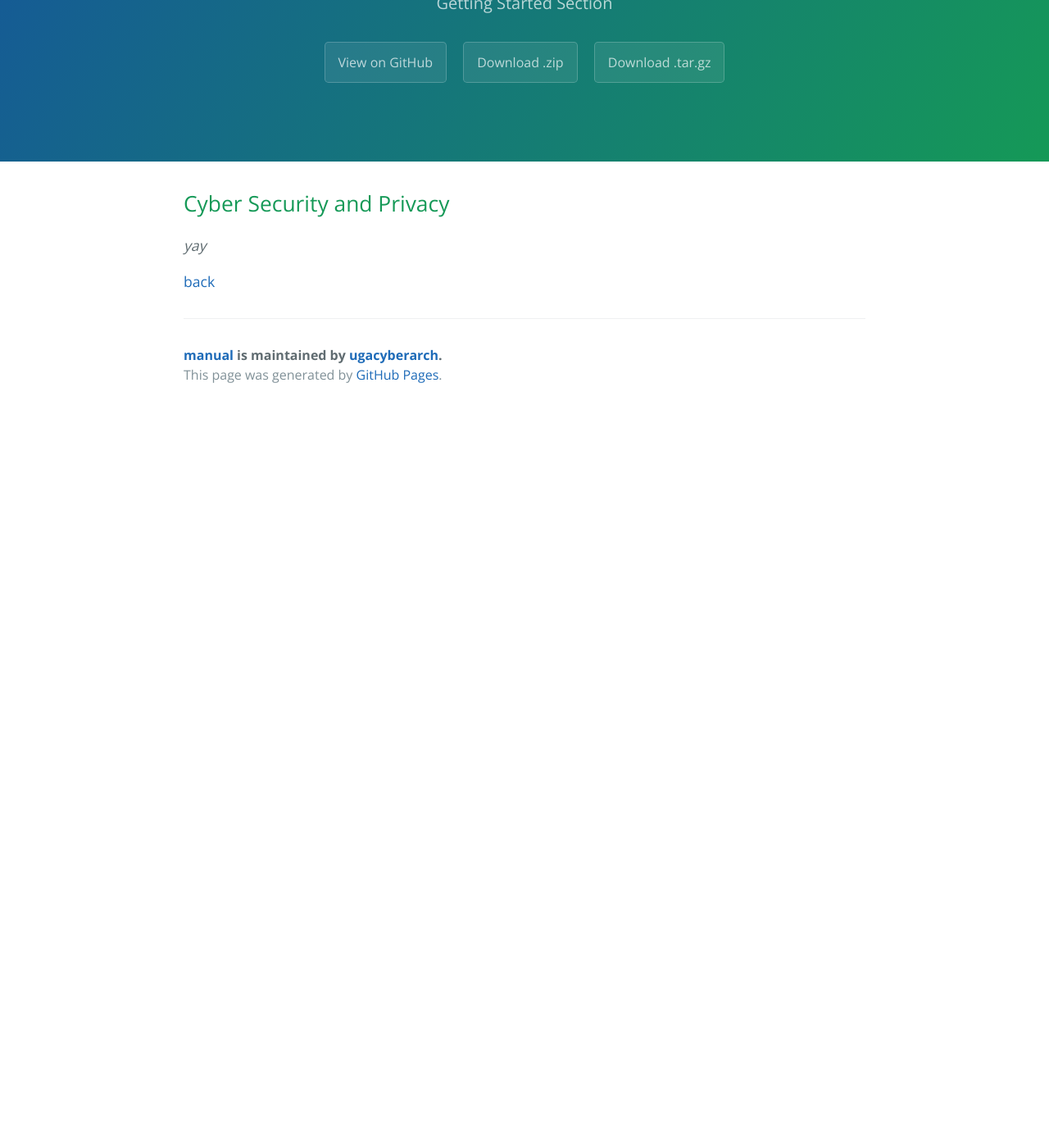
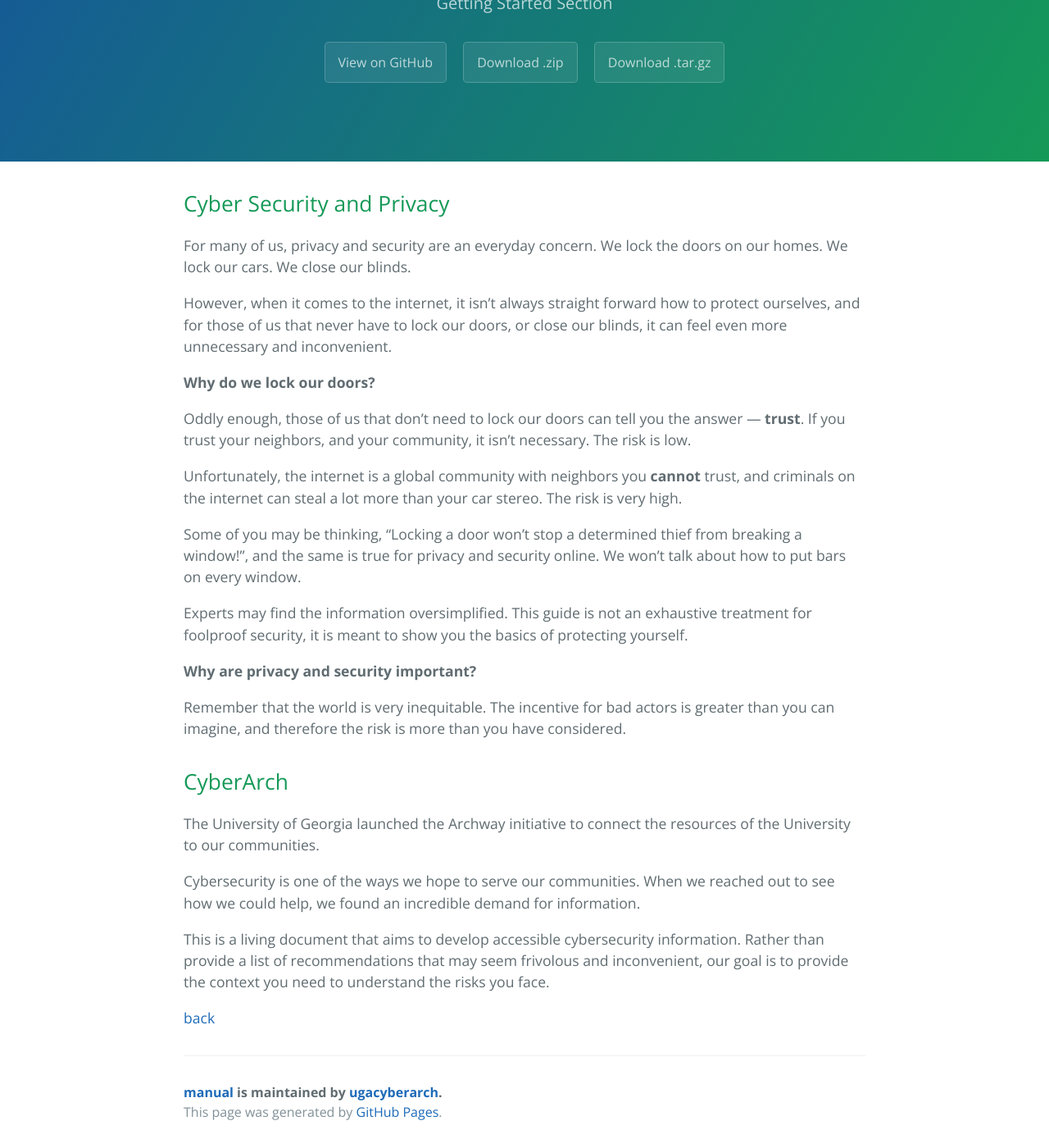
Before and after one commit to ugacyberarch/manual, a Jekyll site: the page built from getting_started.md, in a window 1280 px wide and 1400 px high, scrolled down 186 px. Shown: the whole window at 82% size. Built offline with Jekyll 4.4.1, drawn with Linux system fonts in a browser that asks for light colours; before the commit the page ends 900 px from its top, so only the background shows below that.

Commit message:
Update from Forestry.io Sammy Vo updated getting_started.md

```diff
--- a/getting_started.md
+++ b/getting_started.md
@@ -6,6 +6,30 @@ description: 'Getting Started Section '
 ---
 ## Cyber Security and Privacy
 
-_yay_
+For many of us, privacy and security are an everyday concern. We lock the doors on our homes. We lock our cars. We close our blinds.
+
+However, when it comes to the internet, it isn't always straight forward how to protect ourselves, and for those of us that never have to lock our doors, or close our blinds, it can feel even more unnecessary and inconvenient.
+
+**Why do we lock our doors?**
+
+Oddly enough, those of us that don't need to lock our doors can tell you the answer &mdash; **trust**. If you trust your neighbors, and your community, it isn't necessary. The risk is low.
+
+Unfortunately, the internet is a global community with neighbors you **cannot** trust, and criminals on the internet can steal a lot more than your car stereo. The risk is very high.
+
+Some of you may be thinking, "Locking a door won't stop a determined thief from breaking a window!", and the same is true for privacy and security online. We won't talk about how to put bars on every window.
+
+Experts may find the information oversimplified. This guide is not an exhaustive treatment for foolproof security, it is meant to show you the basics of protecting yourself.
+
+**Why are privacy and security important?**
+
+Remember that the world is very inequitable. The incentive for bad actors is greater than you can imagine, and therefore the risk is more than you have considered.
+
+## CyberArch
+
+The University of Georgia launched the Archway initiative to connect the resources of the University to our communities.
+
+Cybersecurity is one of the ways we hope to serve our communities. When we reached out to see how we could help, we found an incredible demand for information.
+
+This is a living document that aims to develop accessible cybersecurity information. Rather than provide a list of recommendations that may seem frivolous and inconvenient, our goal is to provide the context you need to understand the risks you face.
 
 [back](./)
```
